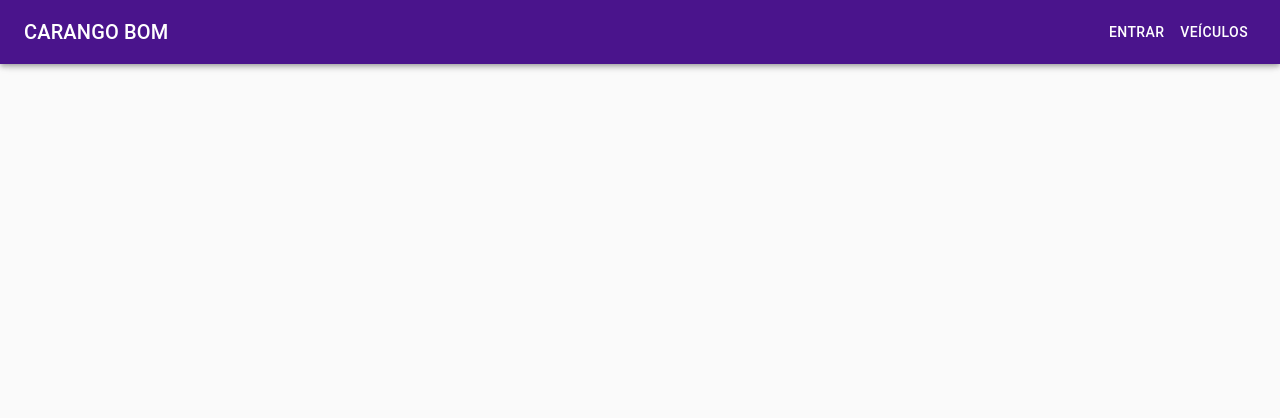
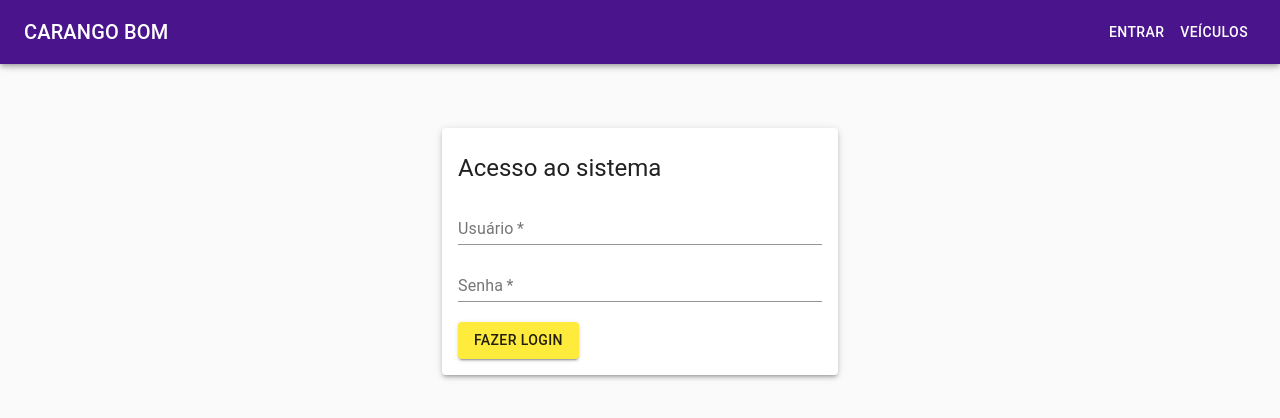
Before and after one commit to CaelumAulas/aceleratw-turma3-grupo1-frontend, a React (Create React App) app: page / in a window 1280 px wide. Shown: the top 418 px of the page. Built offline with nearby package versions, Linux system fonts and the light colour scheme.

Commit message:
Changes router config

```diff
--- a/src/App.js
+++ b/src/App.js
@@ -10,7 +10,7 @@ function App() {
       <Box pt="8rem">
         <Router>
           <Switch>
-            <Route path="/login">
+            <Route path="/">
               <LoginPage />
             </Route>
           </Switch>
```
